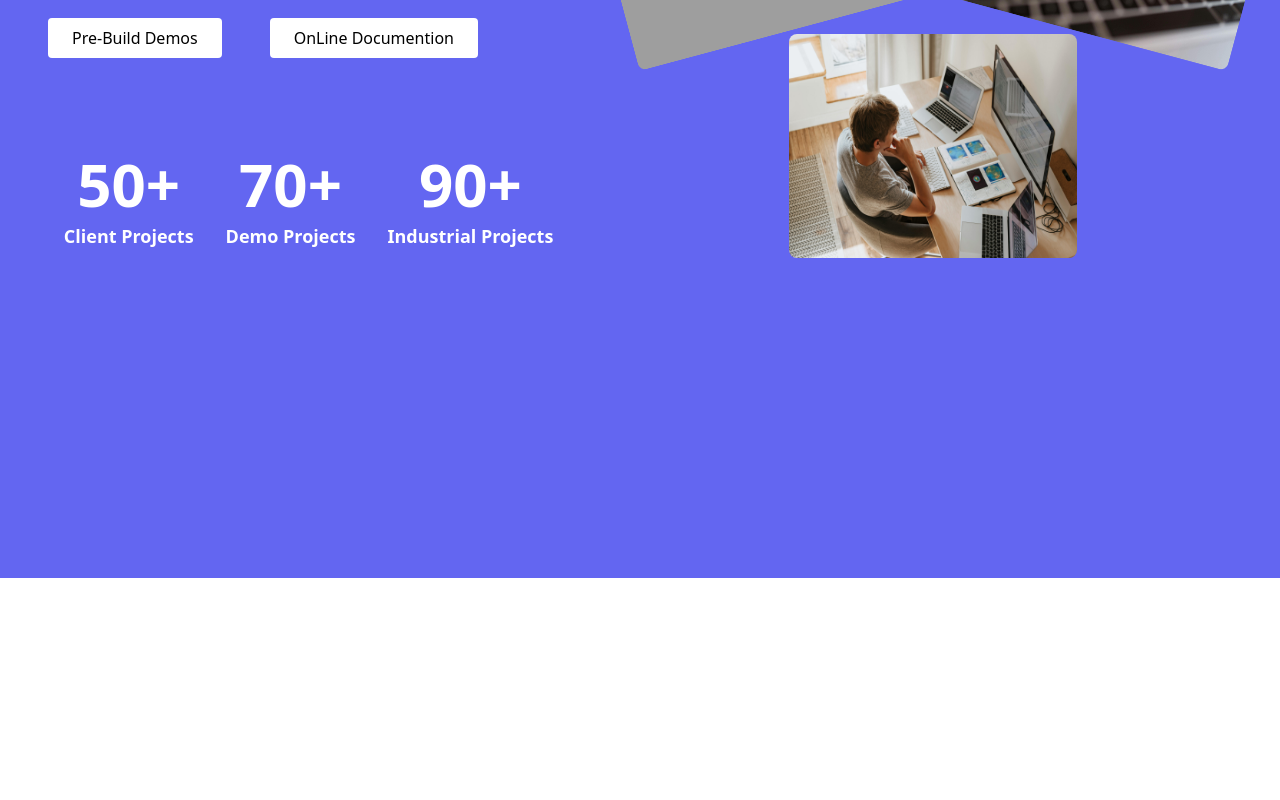
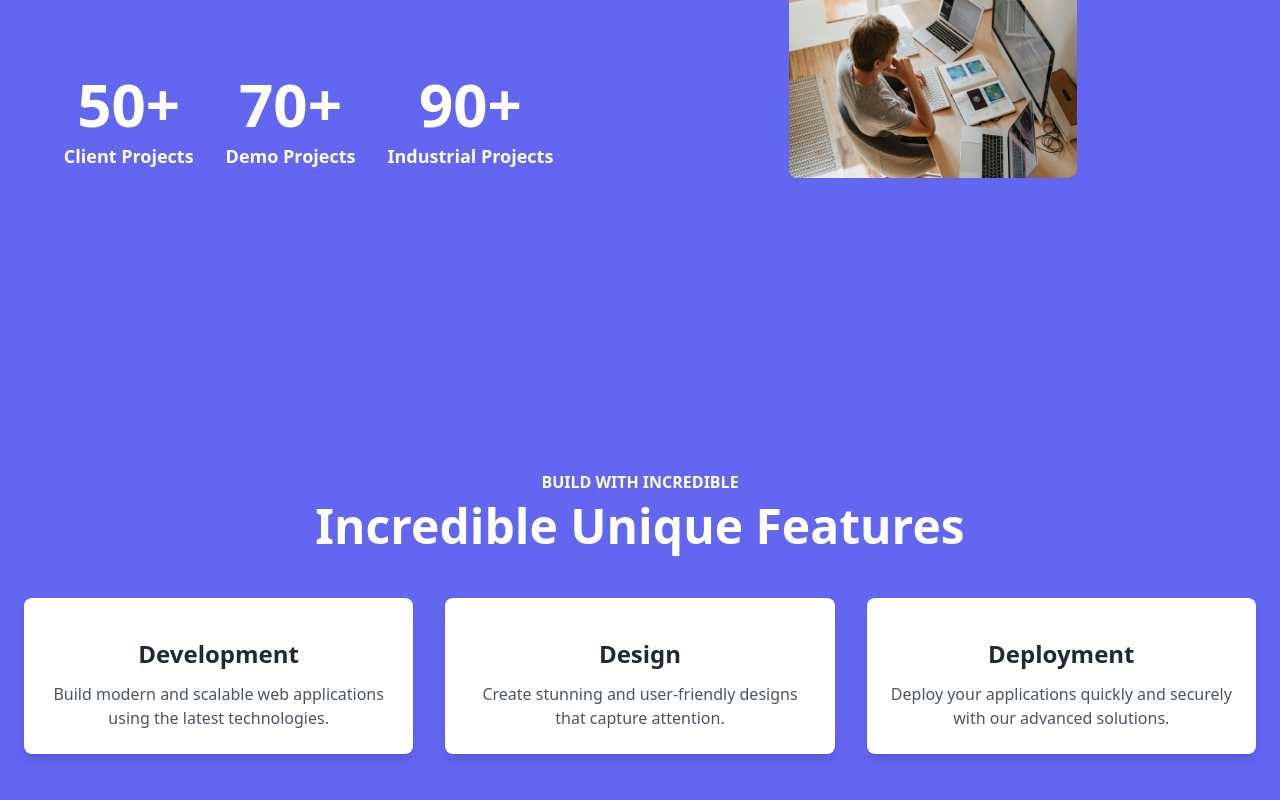
Before and after one commit to sabbir-hossen66/Task-2, a React (Vite) app: page / in a window 1280 px wide. Shown: the part 334-1134 px from the top of the page. Before the commit the page ends 912 px from the top, so only its background shows below. Built offline with nearby package versions, Linux system fonts and the light colour scheme; grey boxes are pictures that could not be loaded.

Commit message:
marquee responsive and speed change

```diff
--- /dev/null
+++ b/src/components/Features/Features.jsx
@@ -0,0 +1,16 @@
+import React from 'react';
+import Title from '../../ui/Title/Title';
+import Cards from '../../ui/Cards/Cards';
+import MarqueeText from '../../ui/MarqueeText/MarqueeText';
+
+const Features = () => {
+  return (
+    <div className='lg:-mt-9'>
+      <Title subtitle={'Build With Incredible'} title={'Incredible Unique Features'} />
+      <Cards />
+      <MarqueeText text="At our agency, we believe in the transformative power of creativity and innovation, seamlessly blending strategy, design, and technology to bring your vision to life." />
+    </div>
+  );
+};
+
+export default Features;
--- a/src/index.css
+++ b/src/index.css
@@ -19,3 +19,16 @@
 .animate-rotateImg.delay-2000 {
   animation-delay: 2s;
 }
+
+@keyframes marquee {
+  0% {
+    transform: translateX(100%);
+  }
+  100% {
+    transform: translateX(-100%);
+  }
+}
+
+.animate-marquee {
+  animation: marquee 40s linear infinite;
+}
--- a/src/pages/Home/Home.jsx
+++ b/src/pages/Home/Home.jsx
@@ -1,12 +1,14 @@
 import React from 'react';
 import Navbar from '../../shared/Navbar/Navbar';
 import Banner from '../../components/Banner/Banner';
+import Features from '../../components/Features/Features';
 
 const Home = () => {
   return (
-    <div className='bg-indigo-500 w-full vh-screen  pt-20'>
+    <div className='bg-indigo-500 min-h-screen w-full flex flex-col'>
       <Navbar />
       <Banner />
+      <Features />
     </div>
   );
 };
--- /dev/null
+++ b/src/ui/Cards/Cards.jsx
@@ -0,0 +1,45 @@
+import React from 'react';
+
+const Card = ({ iconClass, title, description }) => {
+  return (
+    <div className="bg-white shadow-lg rounded-lg p-6 flex flex-col items-center text-center transition-transform transform hover:scale-105 duration-300">
+      {/* Icon */}
+      <div className="text-5xl text-indigo-600 mb-4">
+        <i className={iconClass}></i> {/* Using Ionicons class */}
+      </div>
+      {/* Title */}
+      <h3 className="text-2xl font-bold text-gray-800 mb-3">{title}</h3>
+      {/* Description */}
+      <p className="text-gray-600">{description}</p>
+    </div>
+  );
+};
+
+const Cards = () => {
+  return (
+    <div className="flex items-center justify-center">
+      <div className="grid gap-8 grid-cols-1 sm:grid-cols-2 lg:grid-cols-3 px-6 py-12">
+        {/* Card 1 */}
+        <Card
+          iconClass="ion-ios-code"
+          title="Development"
+          description="Build modern and scalable web applications using the latest technologies."
+        />
+        {/* Card 2 */}
+        <Card
+          iconClass="ion-ios-color-palette"
+          title="Design"
+          description="Create stunning and user-friendly designs that capture attention."
+        />
+        {/* Card 3 */}
+        <Card
+          iconClass="ion-ios-rocket"
+          title="Deployment"
+          description="Deploy your applications quickly and securely with our advanced solutions."
+        />
+      </div>
+    </div>
+  );
+};
+
+export default Cards;
--- a/src/ui/CounterSection/CounterSection.jsx
+++ b/src/ui/CounterSection/CounterSection.jsx
@@ -10,11 +10,11 @@ const Counter = ({ start, target }) => {
           clearInterval(interval);
           return prev;
         }
-        return prev + 1; // Increment by 1
+        return prev + 1;
       });
-    }, 50); // Adjust speed as needed
+    }, 50);
 
-    return () => clearInterval(interval); // Cleanup interval on unmount
+    return () => clearInterval(interval);
   }, [target]);
 
   return (
--- /dev/null
+++ b/src/ui/MarqueeText/MarqueeText.jsx
@@ -0,0 +1,15 @@
+import React from 'react';
+
+const MarqueeText = ({ text }) => {
+  return (
+    <div className="overflow-hidden whitespace-nowrap">
+      <div className="inline-block animate-marquee">
+        <h1 className="text-gradient-to-r from-blue-500 to-indigo-600 text-white text-8xl uppercase font-bold text-center py-20">
+          {text}
+        </h1>
+      </div>
+    </div>
+  );
+};
+
+export default MarqueeText;
--- a/src/ui/Title/Title.jsx
+++ b/src/ui/Title/Title.jsx
@@ -2,8 +2,8 @@ import React from 'react';
 
 const Title = ({ title, subtitle }) => {
   return (
-    <div className="text-center my-6">
-      {subtitle && <p className="text-md font-bold text-white mt-2 uppercase">{subtitle}</p>}
+    <div className="text-center">
+      {subtitle && <p className="text-md font-bold text-white mt-2 uppercase mb-2">{subtitle}</p>}
       <h4 className="text-5xl font-bold text-white">{title}</h4>
 
     </div>
--- a/tailwind.config.js
+++ b/tailwind.config.js
@@ -7,13 +7,18 @@ export default {
   theme: {
     extend: {
       animation: {
-        rotateImg: 'rotate 6s linear infinite,'
+        rotateImg: 'rotate 6s linear infinite,',
+        marquee: 'marquee 20s linear infinite',
       },
       keyframes: {
         rotate: {
           '0%': { transform: 'rotate(0deg)' },
           '100%': { transform: 'rotate(360deg)' }
-        }
+        },
+        marquee: {
+          '0%': { transform: 'translateX(100%)' },
+          '100%': { transform: 'translateX(-100%)' },
+        },
       }
     },
   },
```
Also changed, not shown: package.json (line endings or trailing spaces), 1 other file (tests, documents, lock files or other folders).
